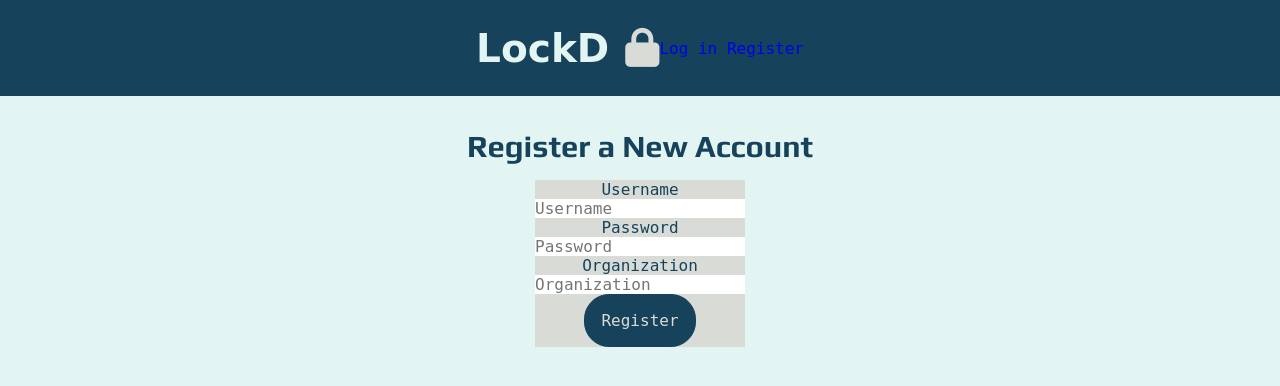
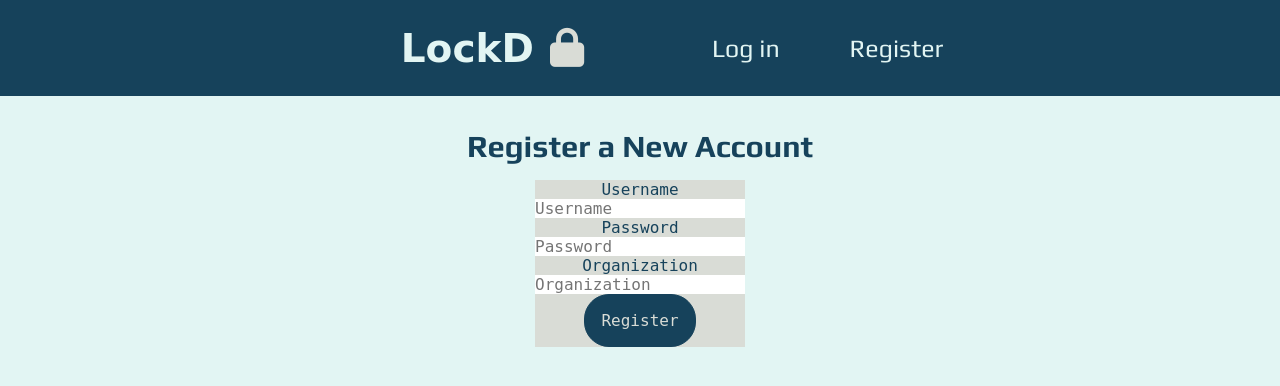
Before and after one commit to Law86/PasswordKeepR, a Node server app: page /register in a window 1280 px wide. Shown: the top 386 px of the page. Run offline with Node 20, Linux system fonts and the light colour scheme; style sheets or scripts are compiled from the project's sources; some libraries are stand-ins or nearby versions; some web fonts are replaced.

Commit message:
Style nav buttons

```diff
--- a/styles/partials/_nav.scss
+++ b/styles/partials/_nav.scss
@@ -13,4 +13,12 @@ nav {
     font-size: 2.441rem;
     margin-left: $gutter;
   }
+
+  .login_register,
+  a {
+    color: $lightblue;
+    font-family: $heading;
+    font-size: 1.563rem;
+    margin-left: $gutter * 4;
+  }
 }
```
